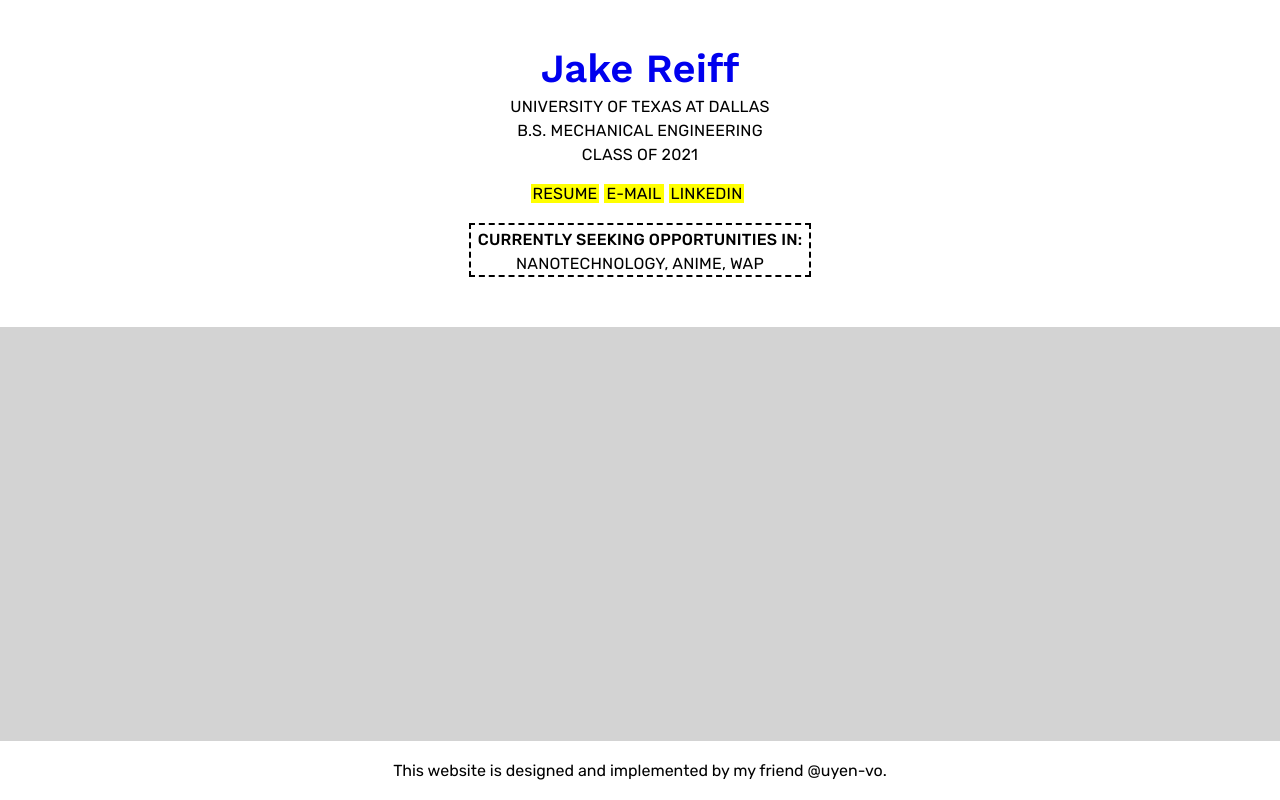
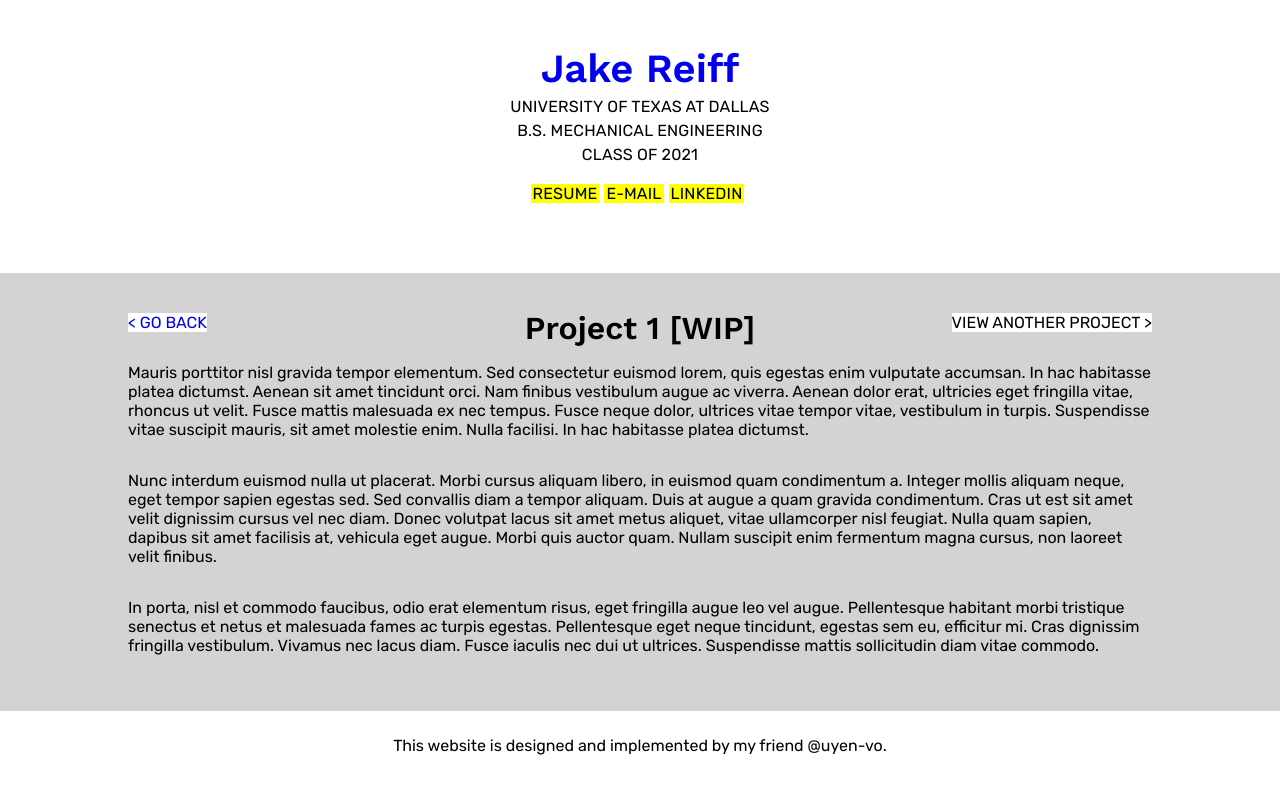
Before and after one commit to uyen-vo/jake-portfolio, an Angular app: page /project-1 in a window 1280 px wide. Built offline with nearby package versions, Linux system fonts and the light colour scheme.

Commit message:
project-details layout and logic

```diff
--- a/src/app/home/home.component.scss
+++ b/src/app/home/home.component.scss
@@ -3,7 +3,7 @@
 .wrapper {
   display: flex;
   flex-direction: column;
-  height: 100vh;
+  // height: 100vh;
   // padding: 20px;
 }
 
@@ -84,6 +84,7 @@ header {
     padding-bottom: 2px;
     // border-radius: 10px;
     border: 2px dashed black;
+    display: none;
 
     p span{
       background-color: transparent;
@@ -125,9 +126,11 @@ header {
 
 .router-container {
   flex: 1;
-  // width: 80%;
+  // width: 100%;
   margin: 0 auto;
-  padding: 20px 10%;
+  padding: 40px 10%;
+  background-color: lightgray;
+  // border: 1px solid blue;
 }
 
 .contact {
@@ -143,7 +146,7 @@ header {
 
     &:hover {
       color: white;
-      background-color: #647f87;
+      background-color: black;
 
     }
 
@@ -158,7 +161,7 @@ header {
 }
 
 footer {
-  padding: 20px 0px;
+  padding: 25px 0;
   text-align: center;
   background-color: white;
 }
--- a/src/app/project-detail/project-detail.component.html
+++ b/src/app/project-detail/project-detail.component.html
@@ -1,3 +1,18 @@
 <div class="detail-wrapper" *ngIf="project">
-  hello
+  <div class="title">
+    <div><span><a routerLink="/">< Go back</a></span></div>
+    <h1>{{project.title}}</h1>
+    <div><span>View another project ></span></div>
+  </div>
+  <div class="prev-images">
+    <div *ngFor="let img of project.images" class="img-container">
+      <img [src]="img"/>
+    </div>
+  </div>
+
+  <p>Mauris porttitor nisl gravida tempor elementum. Sed consectetur euismod lorem, quis egestas enim vulputate accumsan. In hac habitasse platea dictumst. Aenean sit amet tincidunt orci. Nam finibus vestibulum augue ac viverra. Aenean dolor erat, ultricies eget fringilla vitae, rhoncus ut velit. Fusce mattis malesuada ex nec tempus. Fusce neque dolor, ultrices vitae tempor vitae, vestibulum in turpis. Suspendisse vitae suscipit mauris, sit amet molestie enim. Nulla facilisi. In hac habitasse platea dictumst.</p>
+
+  <p>Nunc interdum euismod nulla ut placerat. Morbi cursus aliquam libero, in euismod quam condimentum a. Integer mollis aliquam neque, eget tempor sapien egestas sed. Sed convallis diam a tempor aliquam. Duis at augue a quam gravida condimentum. Cras ut est sit amet velit dignissim cursus vel nec diam. Donec volutpat lacus sit amet metus aliquet, vitae ullamcorper nisl feugiat. Nulla quam sapien, dapibus sit amet facilisis at, vehicula eget augue. Morbi quis auctor quam. Nullam suscipit enim fermentum magna cursus, non laoreet velit finibus.</p>
+
+  <p>In porta, nisl et commodo faucibus, odio erat elementum risus, eget fringilla augue leo vel augue. Pellentesque habitant morbi tristique senectus et netus et malesuada fames ac turpis egestas. Pellentesque eget neque tincidunt, egestas sem eu, efficitur mi. Cras dignissim fringilla vestibulum. Vivamus nec lacus diam. Fusce iaculis nec dui ut ultrices. Suspendisse mattis sollicitudin diam vitae commodo.</p>
 </div>
--- a/src/app/project-detail/project-detail.component.scss
+++ b/src/app/project-detail/project-detail.component.scss
@@ -0,0 +1,69 @@
+.detail-wrapper{
+  // width: 100%;
+  // border: 1px solid red;
+  display: flex;
+  flex-direction: column;
+  // width: 100%;
+}
+
+.prev-images {
+  display: flex;
+  margin: -10px;
+  .img-container {
+    flex: 1;
+    display: block;
+    border: 1px solid white;
+    margin: 10px;
+    height: 300px;
+
+    overflow: hidden;
+    img {
+      // display: block;
+      // width: 20%l
+      max-width:100%;
+    }
+  }
+}
+
+
+.title {
+  display: flex;
+  justify-content: space-between;
+
+  h1, div {
+    flex: 1;
+  }
+
+  div:last-child {
+    text-align: right;
+  }
+
+  span {
+    text-transform: uppercase;
+    background-color: white;
+    cursor: pointer;
+
+    a {
+      text-decoration: none;
+    }
+
+    a:visited {
+      color: inherit;
+    }
+
+    &:hover {
+      background-color: black;
+      color: white;
+    }
+  }
+
+  h1 {
+    padding:0;
+    margin:0;
+    margin-top: -4px;
+    margin-bottom: 20px;
+    text-align: center;
+    // display: inline-block;
+  }
+
+}
--- a/src/app/project-detail/project-detail.component.ts
+++ b/src/app/project-detail/project-detail.component.ts
@@ -1,6 +1,6 @@
 import { Component, OnInit } from '@angular/core';
 import { ActivatedRoute } from '@angular/router';
-import { ProjectsService } from '../projects.service';
+import { Project, ProjectsService } from '../projects.service';
 import { map } from 'rxjs/operators';
 
 @Component({
@@ -9,7 +9,7 @@ import { map } from 'rxjs/operators';
   styleUrls: ['./project-detail.component.scss']
 })
 export class ProjectDetailComponent implements OnInit {
-  project: any;
+  project: Project;
 
   constructor(
     private route: ActivatedRoute,
@@ -18,7 +18,7 @@ export class ProjectDetailComponent implements OnInit {
 
   ngOnInit(): void {
     this.route.params
-      .pipe(map(p => p.url))
+      .pipe(map(p => p.project))
       .subscribe(url => {
         this.projectsService.getProjectByUrl(url)
           .subscribe(proj => this.project = proj);
--- a/src/app/project-item/project-item.component.scss
+++ b/src/app/project-item/project-item.component.scss
@@ -15,6 +15,13 @@ h1 {
 }
 
 .item-wrapper{
+  &:hover {
+
+    img {
+      filter:  saturate(1.5);
+    }
+    // filter: hue-rotate(90deg);
+  }
 }
 
 .headline {
@@ -31,11 +38,5 @@ h1 {
     object-fit: cover;
     overflow: hidden;
     transition: .2s ease-in filter;
-
-    &:hover {
-
-      filter:  saturate(1.5);
-      // filter: hue-rotate(90deg);
-    }
   }
 }
--- a/src/app/projects.service.ts
+++ b/src/app/projects.service.ts
@@ -33,7 +33,6 @@ export class ProjectsService {
         if (filtered.length > 0) {
           return filtered[0];
         }
-
         return null;
       }));
   }
--- a/src/app/projects/projects.component.html
+++ b/src/app/projects/projects.component.html
@@ -1,6 +1,6 @@
 <div class="items">
-    <div [routerLink]="['/' + p.url]" class="project-item" *ngFor="let p of projects$ | async">
+    <a [routerLink]="['/' + p.url]" class="project-item" *ngFor="let p of projects$ | async">
         <app-project-item [project]="p"></app-project-item>
         <p><span>View more</span></p>
-    </div>
+    </a>
 </div>
--- a/src/app/projects/projects.component.scss
+++ b/src/app/projects/projects.component.scss
@@ -3,10 +3,14 @@
   display: flex;
   // border: 1px solid red;
   flex-wrap: wrap;
+  margin:-1%;
+
 }
 
 .project-item{
-  width: 45%;
+  // width: 50%;
+  text-decoration: none;
+  flex: 1 0 45%;
   background-color: white;
   cursor: pointer;
   display: flex;
@@ -18,7 +22,7 @@
   // width: 50%;
   // border: 1px solid red;
 
-  margin: 1% 0;
+  margin: 1%;
   // border: 1px solid black;
 
   -webkit-box-shadow: 0px 0px 5px -2px #808080;
@@ -28,8 +32,8 @@
   // &:first-child {
   //   margin-top: 1%;
   // }
-  &:nth-child(odd) {
-    margin-right: 2%;
+  &:visited {
+    color: inherit;
   }
 
   &:hover{
--- a/src/assets/projects.json
+++ b/src/assets/projects.json
@@ -12,12 +12,12 @@
   "topics": ["topic 1", "topic 2"],
   "description": "Lorem ipsum dolor sit amet, consectetur adipiscing elit, sed do eiusmod tempor incididunt ut labore et dolore magna aliqua. Ut enim ad minim veniam, quis nostrud exercitation ullamco laboris nisi ut aliquip ex ea commodo consequat.",
   "preview": "../assets/temp.jpg",
-  "images": []
+  "images": ["../assets/temp.jpg", "../assets/temp.jpg", "../assets/temp.jpg"]
 },
 {
   "url": "project-3",
   "title": "Project 3",
-  "topics": ["something", "something", "something"],
+  "topics": ["something", "something"],
   "description": "This is my description.",
   "preview": "../assets/temp.jpg",
   "images": []
--- a/src/styles.scss
+++ b/src/styles.scss
@@ -8,7 +8,7 @@ body, html {
   padding: 0; margin: 0;
   // background-color: #9ab9e2;
   // background-color: rgb(180, 225, 243);
-  background-color: lightgray;
+  // #647f87;
 }
 
 h1, h2 {
```
